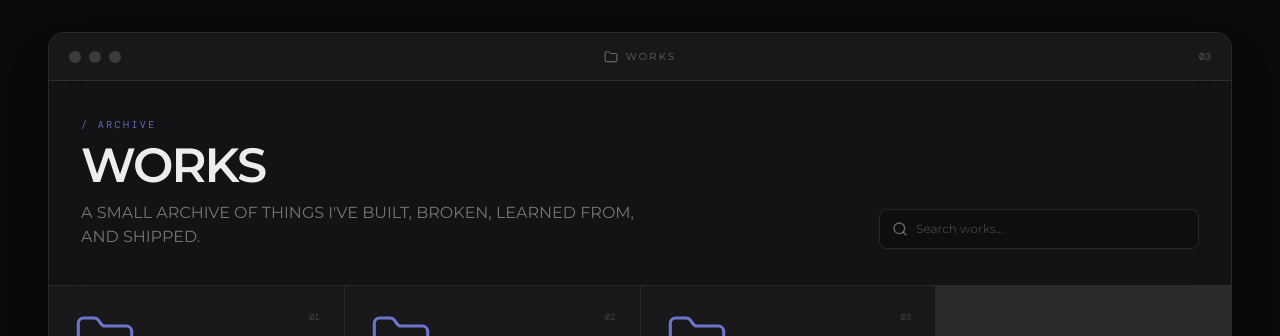
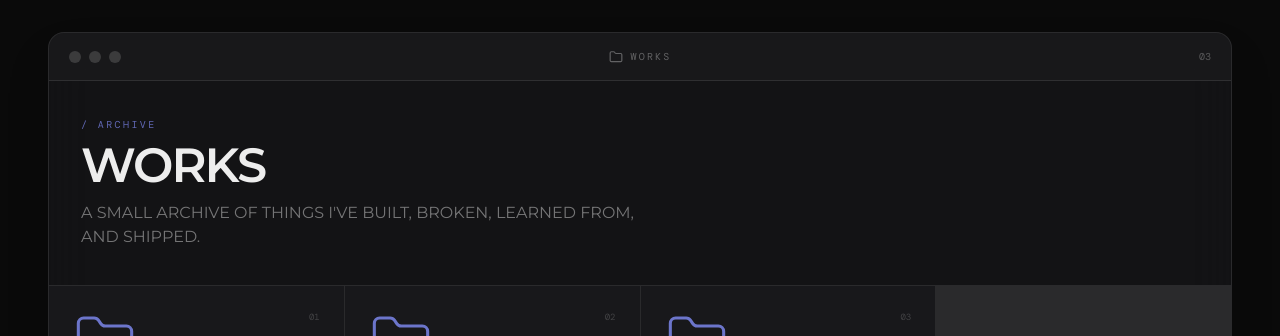
Before and after one commit to Srikar132/my.asset, a Next.js app: page /works in a window 1280 px wide. Shown: the top 336 px of the page. Built offline with nearby package versions, Linux system fonts and the light colour scheme.

Commit message:
refactor(works): keep archive explorer as a server component

```diff
--- a/components/works/WorksExplorer.tsx
+++ b/components/works/WorksExplorer.tsx
@@ -1,9 +1,5 @@
-"use client";
-
 import Link from "next/link";
-import { ArrowUpRight, Folder, Github, Search } from "lucide-react";
-import { useMemo, useState } from "react";
-import { Button } from "@/components/ui/button";
+import { ArrowUpRight, Folder, Github } from "lucide-react";
 import type { WorkProject } from "@/lib/works";
 
 type WorksExplorerProps = {
@@ -11,20 +7,6 @@ type WorksExplorerProps = {
 };
 
 export default function WorksExplorer({ works }: WorksExplorerProps) {
-  const [query, setQuery] = useState("");
-
-  const filteredWorks = useMemo(() => {
-    const normalized = query.trim().toLowerCase();
-    if (!normalized) return works;
-
-    return works.filter((work) =>
-      [work.name, work.category, ...work.techStack]
-        .join(" ")
-        .toLowerCase()
-        .includes(normalized)
-    );
-  }, [query, works]);
-
   return (
     <main className="min-h-screen bg-background px-4 py-5 text-foreground sm:px-8 sm:py-8 lg:px-12">
       <div className="mx-auto max-w-7xl overflow-hidden rounded-2xl border border-white/10 bg-surface/70 shadow-2xl shadow-black/30 backdrop-blur-xl">
@@ -34,42 +16,30 @@ export default function WorksExplorer({ works }: WorksExplorerProps) {
             <span className="h-3 w-3 rounded-full bg-white/15" />
             <span className="h-3 w-3 rounded-full bg-white/15" />
           </div>
-          <div className="mx-auto hidden items-center gap-2 text-[10px] tracking-[0.22em] text-foreground/35 sm:flex">
+          <div className="mx-auto flex items-center gap-2 font-mono text-[10px] tracking-[0.22em] text-foreground/35">
             <Folder className="size-3.5" />
             <span>WORKS</span>
           </div>
           <span className="w-[52px] text-right font-mono text-[10px] text-foreground/30">
-            {filteredWorks.length.toString().padStart(2, "0")}
+            {works.length.toString().padStart(2, "0")}
           </span>
         </header>
 
         <div className="flex min-h-[calc(100vh-7rem)] flex-col">
-          <div className="flex flex-col gap-5 border-b border-white/10 px-5 py-7 sm:px-8 sm:py-9 md:flex-row md:items-end md:justify-between">
-            <div>
-              <p className="mb-2 font-mono text-[10px] tracking-[0.24em] text-accent/70">/ ARCHIVE</p>
-              <h1 className="text-4xl font-semibold tracking-[-0.04em] sm:text-5xl">Works</h1>
-              <p className="mt-3 max-w-xl text-sm leading-6 text-foreground/45 sm:text-base">
-                A small archive of things I&apos;ve built, broken, learned from, and shipped.
-              </p>
-            </div>
-
-            <label className="flex h-10 w-full max-w-xs items-center gap-2 rounded-lg border border-white/10 bg-black/20 px-3 text-foreground/40 focus-within:border-primary/50">
-              <Search className="size-4 shrink-0" />
-              <input
-                value={query}
-                onChange={(event) => setQuery(event.target.value)}
-                placeholder="Search works..."
-                className="w-full bg-transparent text-xs text-foreground outline-none placeholder:text-foreground/25"
-              />
-            </label>
+          <div className="border-b border-white/10 px-5 py-7 sm:px-8 sm:py-9">
+            <p className="mb-2 font-mono text-[10px] tracking-[0.24em] text-accent/70">/ ARCHIVE</p>
+            <h1 className="text-4xl font-semibold tracking-[-0.04em] sm:text-5xl">Works</h1>
+            <p className="mt-3 max-w-xl text-sm leading-6 text-foreground/45 sm:text-base">
+              A small archive of things I&apos;ve built, broken, learned from, and shipped.
+            </p>
           </div>
 
           <div className="grid flex-1 grid-cols-2 gap-px bg-white/10 sm:grid-cols-3 lg:grid-cols-4">
-            {filteredWorks.map((work, index) => (
+            {works.map((work, index) => (
               <Link
                 href={`/works/${work.slug}`}
                 key={work.slug}
-                className="group min-h-48 bg-surface p-5 transition-colors hover:bg-white/[0.045] sm:min-h-56 sm:p-6"
+                className="group min-h-48 bg-surface p-5 transition-colors hover:bg-white/[0.045] focus-visible:z-10 focus-visible:outline-none focus-visible:ring-2 focus-visible:ring-accent sm:min-h-56 sm:p-6"
               >
                 <div className="flex h-full flex-col justify-between">
                   <div className="flex items-start justify-between gap-4">
@@ -96,20 +66,10 @@ export default function WorksExplorer({ works }: WorksExplorerProps) {
                 </div>
               </Link>
             ))}
-
-            {!filteredWorks.length && (
-              <div className="col-span-full flex min-h-64 items-center justify-center p-8 text-center">
-                <div>
-                  <Folder className="mx-auto mb-3 size-10 text-foreground/15" />
-                  <p className="text-sm text-foreground/45">No folders match &quot;{query}&quot;.</p>
-                  <Button variant="ghost" size="sm" className="mt-2" onClick={() => setQuery("")}>Clear search</Button>
-                </div>
-              </div>
-            )}
           </div>
 
           <footer className="flex flex-col gap-2 border-t border-white/10 px-5 py-3 font-mono text-[9px] text-foreground/25 sm:flex-row sm:items-center sm:justify-between sm:px-8">
-            <span>{filteredWorks.length} {filteredWorks.length === 1 ? "item" : "items"}</span>
+            <span>{works.length} {works.length === 1 ? "item" : "items"}</span>
             <span className="flex items-center gap-1.5"><Github className="size-3" /> PERSONAL PROJECT ARCHIVE</span>
           </footer>
         </div>
```
